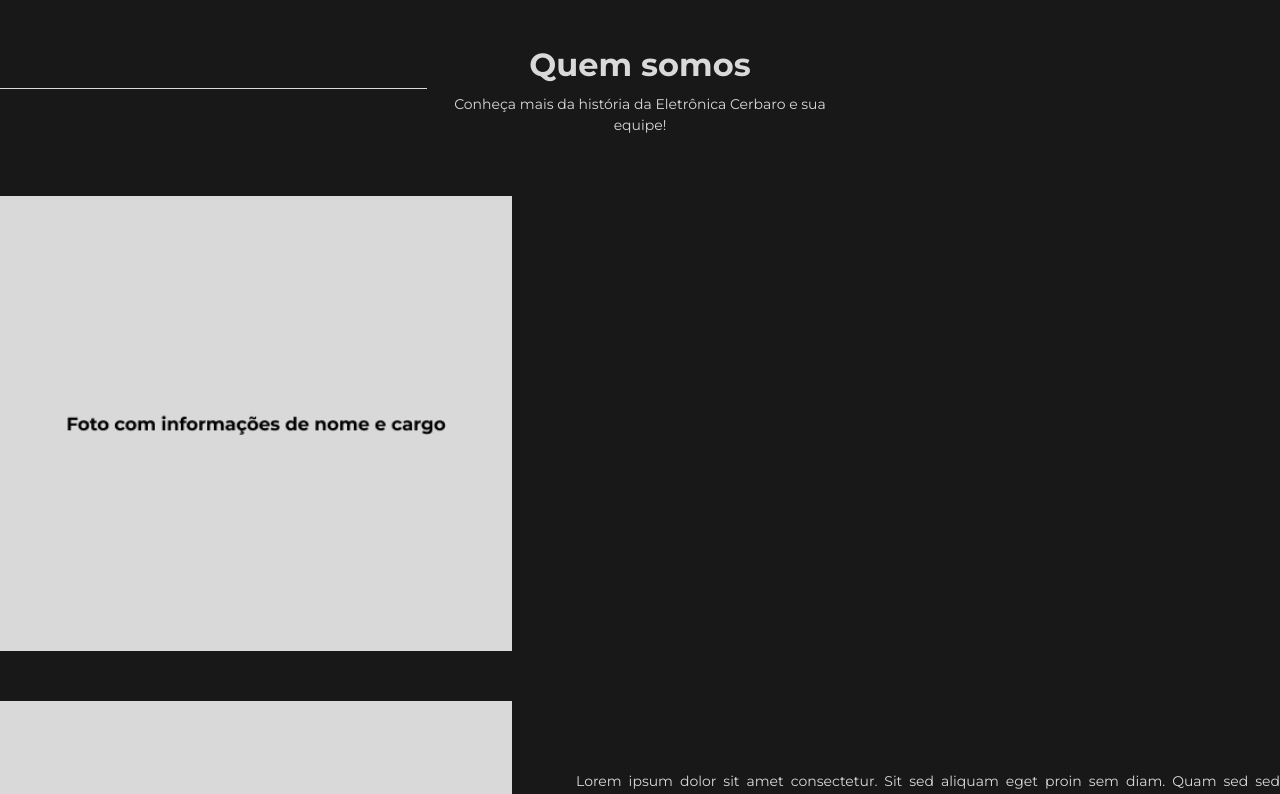
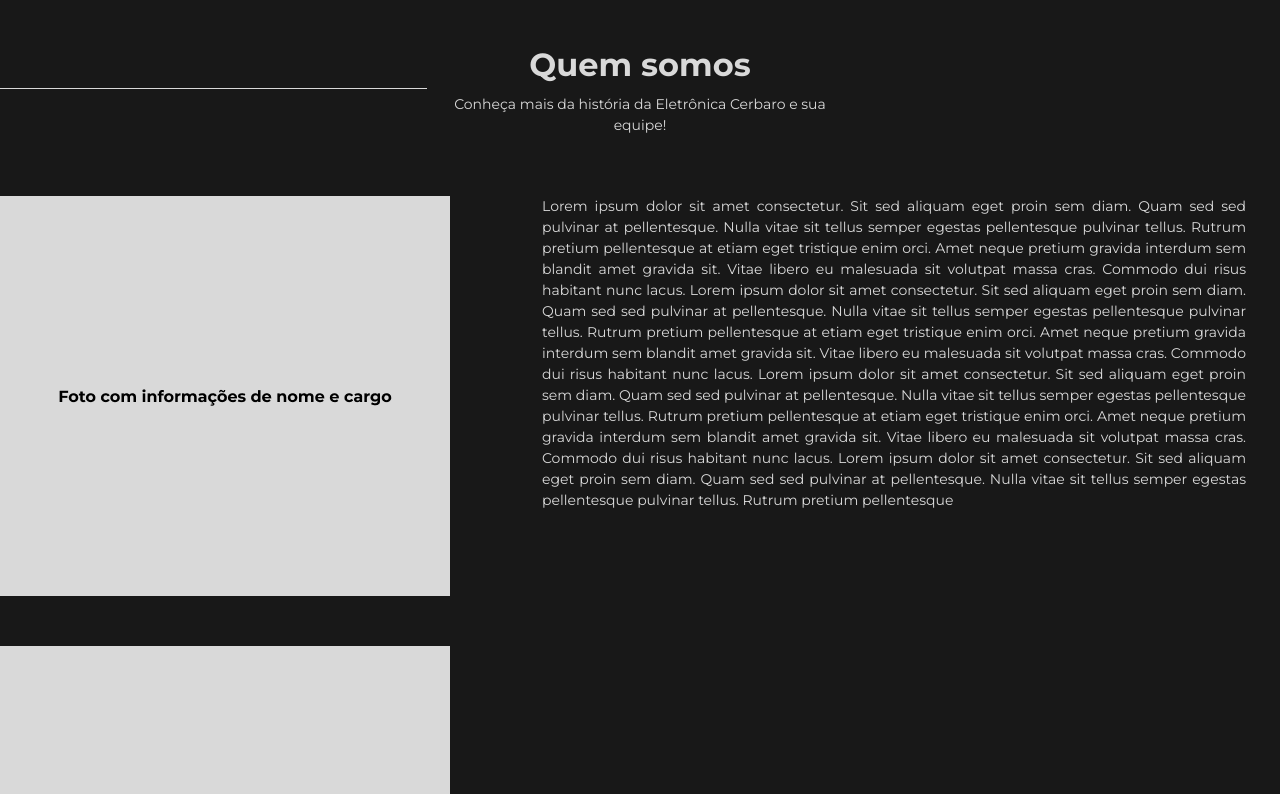
Before and after one commit to Reeginaa/lp-eletronica-cerbaro, a React (Vite) app: page / in a window 1280 px wide. Shown: the part 2680-3474 px from the top of the page. Built offline with nearby package versions, Linux system fonts and the light colour scheme.

Commit message:
style: ajuste estilização quem somos para texto ficar fixo e somente ter scroll das imagens

```diff
--- a/src/pages/Home/section/QuemSomos/QuemSomos.scss
+++ b/src/pages/Home/section/QuemSomos/QuemSomos.scss
@@ -1,35 +1,34 @@
-.quem-somos{
+.quem-somos {
   background-color: #181818;
 
-  .header-quem-somos{
+  .header-quem-somos {
     padding-top: 60px;
-
     display: grid;
     grid-template-columns: repeat(3, 1fr);
     align-items: center;
     justify-content: center;
 
-    > span.linha{
+    > span.linha {
       height: 1px;
       background-color: #D9D9D9;
       width: 100%;
     }
 
-    .texto-quem-somos{
+    .texto-quem-somos {
       display: flex;
       flex-direction: column;
       align-items: center;
       justify-content: center;
       gap: 5px;
 
-      .titulo-quem-somos{
+      .titulo-quem-somos {
         font-size: 32px;
         font-weight: 700;
         color: #D9D9D9;
         text-align: center;
       }
 
-      .subtitulo-quem-somos{
+      .subtitulo-quem-somos {
         font-size: 14px;
         font-weight: 400;
         color: #D9D9D9;
@@ -38,25 +37,33 @@
     }
   }
 
-  .container{
+  .container {
     padding: 60px 0;
+    display: grid;
+    grid-template-columns: 40% 55%; /* Imagens à esquerda (40%) e texto à direita (55%) */
+    justify-items: start;
+    gap: 30px; /* Espaço entre as colunas */
 
-    display: grid;
-    grid-template-columns: 40% 55%;
-    align-items: center;
-    justify-content: space-between;
-
-    .imagens{
+    /* Imagens à esquerda - elas rolam normalmente */
+    .imagens {
       display: flex;
       flex-direction: column;
       gap: 50px;
     }
 
-    .texto{
+    /* Texto fixo à direita */
+    .texto {
       color: #D9D9D9;
       font-size: 14px;
       font-weight: 400;
       text-align: justify;
+
+      /* Aqui está o truque para o texto fixar no scroll */
+      position: sticky;
+      top: 60px; /* Distância do topo da página */
+      max-height: 420px; /* Limita o tamanho do texto para a altura da tela */
+      overflow-y: auto; /* Garante que o texto role dentro de si, mas a div de texto permaneça fixa */
+      z-index: 10;
     }
   }
 }
```
